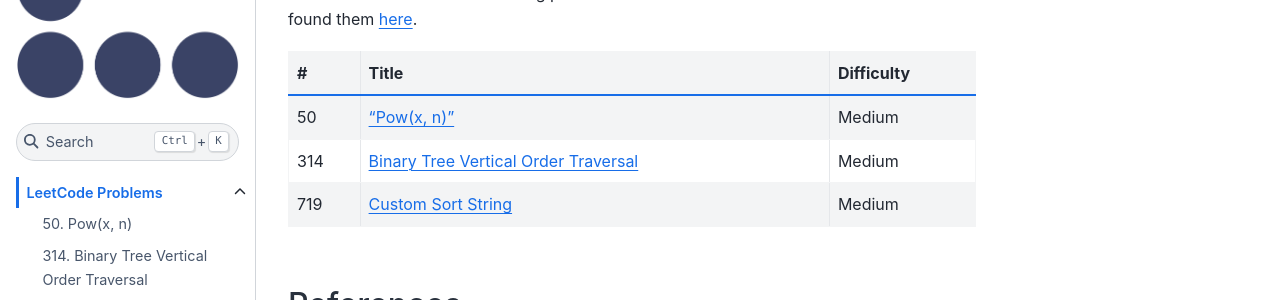
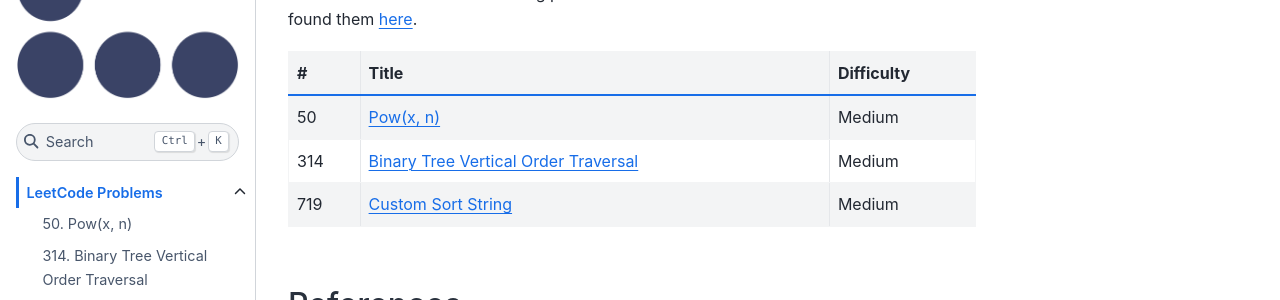
Before and after one commit to eLearningHub/Coding-Book, a Jupyter Book: the page built from leetcode/0000-index.md, in a window 1280 px wide. Shown: the part 155-455 px from the top of the page. Built offline with Jupyter Book 1.0.4 settings and Sphinx 7.4.7 and the Sphinx Book theme 1.1.4, drawn with Linux system fonts in a browser that asks for light colours.

Commit message:
Pow(x, n)

```diff
--- a/leetcode/0000-index.md
+++ b/leetcode/0000-index.md
@@ -4,7 +4,7 @@
 
 | # | Title | Difficulty |
 |---| ----- | ---------- |
-|50|["Pow(x, n)"](powx-n)|Medium|
+|50|[Pow(x, n)](powx-n)|Medium|
 |314|[Binary Tree Vertical Order Traversal](tree-314)|Medium|
 |719|[Custom Sort String](string-719)|Medium|
 
```
